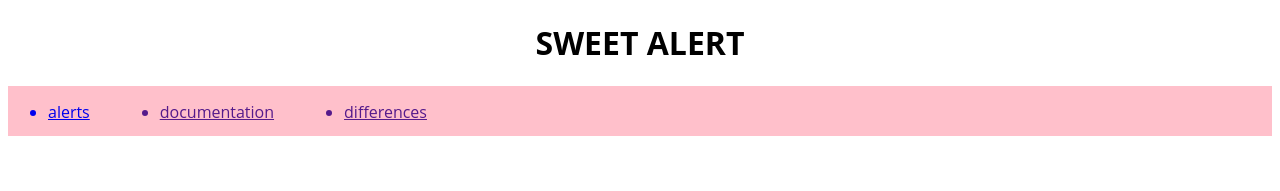
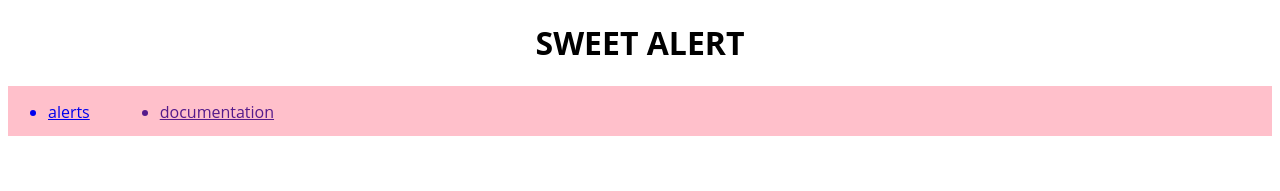
Before and after one commit to tathsaraniliyanage/SweetAlert, a plain HTML site: page index.html in a window 1280 px wide. Shown: the top 191 px of the page. Drawn offline with nearby package versions, Linux system fonts and the light colour scheme.

Commit message:
project updated

```diff
--- a/index.html
+++ b/index.html
@@ -56,7 +56,6 @@
         <ul>
            <a href="./index.html"> <li>alerts</li></a>
             <a href=""><li>documentation</li></a>
-            <a href=""><li>differences</li></a>
         </ul>
     </nav>
 
```
